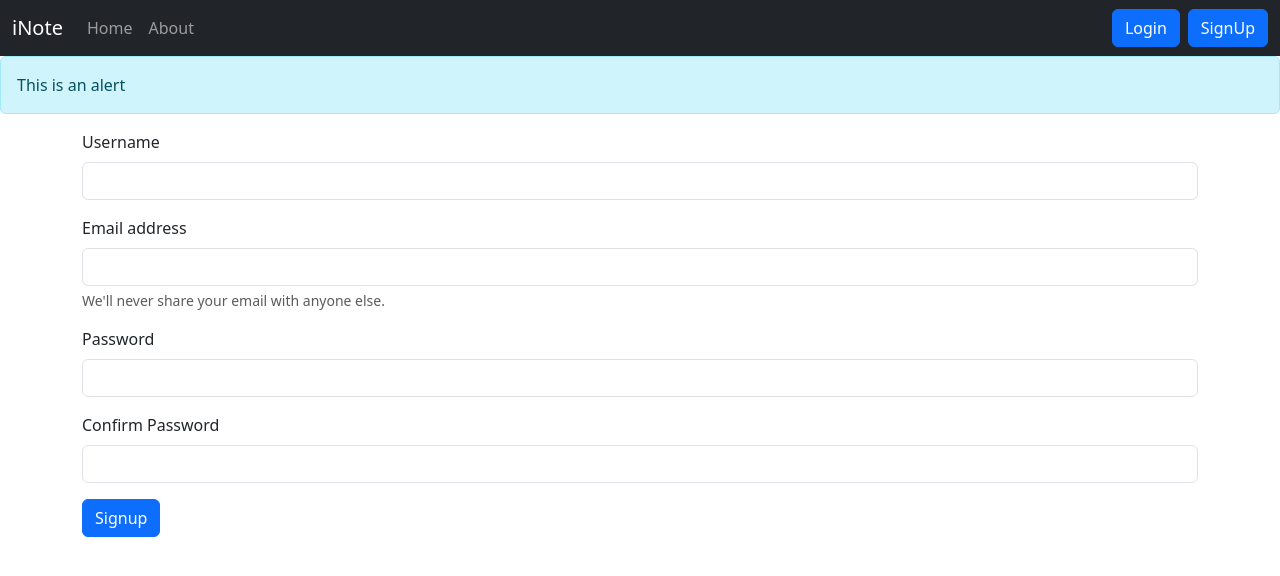
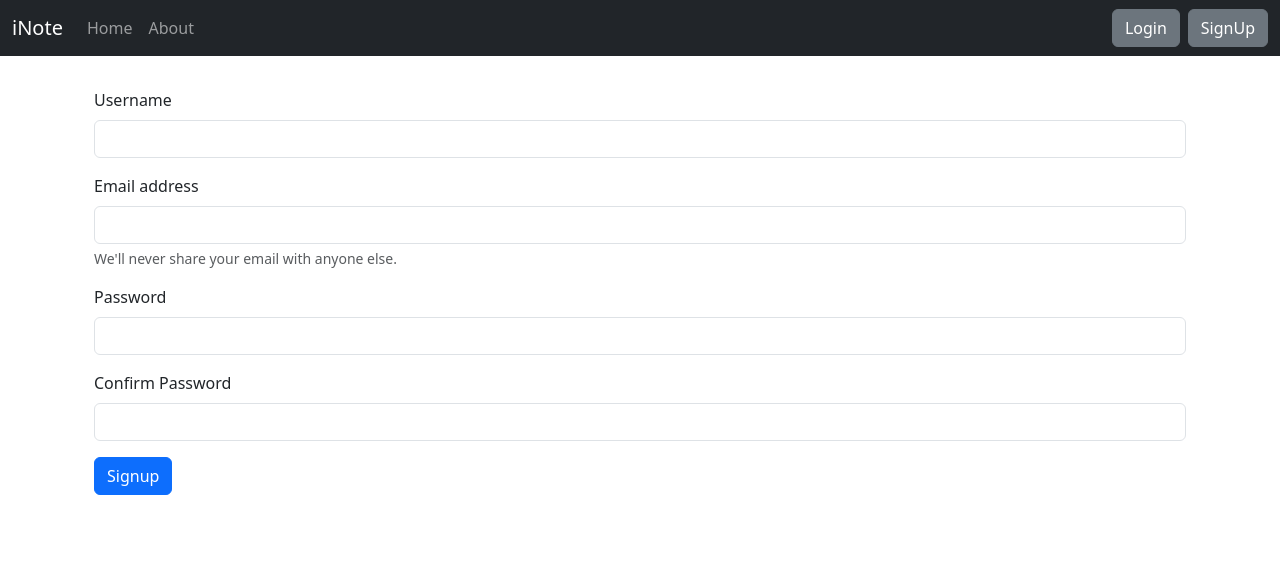
Before and after one commit to Prakhar0202/iNote, a React (Create React App) app: page /signup in a window 1280 px wide. Shown: the top 576 px of the page. Built offline with nearby package versions, Linux system fonts and the light colour scheme.

Commit message:
added alerts

```diff
--- a/src/App.js
+++ b/src/App.js
@@ -6,20 +6,31 @@ import { Route, BrowserRouter as Router, Routes } from "react-router-dom";
 import Alert from "./components/Alert";
 import Login from "./components/Login";
 import Signup from "./components/Signup";
+import { useState } from "react";
 
 function App() {
+  const [alert, setAlert] = useState(null);
+  const showAlert = (message, type) => {
+    setAlert({
+      msg: message,
+      type: type,
+    });
+    setTimeout(() => {
+      setAlert(null);
+    }, 1800);
+  };
   return (
     <>
     <NoteState>
       <Router>
         <Navbar />
-        <Alert message = 'This is an alert'/>
+        <Alert alert={alert}/>
         <div className="container">
         <Routes>
-          <Route path="/" element={<Home />}></Route>
+          <Route path="/" element={<Home showAlert={showAlert}/>}></Route>
           <Route path="/about" element={<About />}></Route>
-          <Route path="/login" element={<Login />}></Route>
-          <Route path="/signup" element={<Signup />}></Route>
+          <Route path="/login" element={<Login showAlert={showAlert}/>}></Route>
+          <Route path="/signup" element={<Signup showAlert={showAlert}/>}></Route>
 
         </Routes>
         </div>
--- a/src/components/AddNote.js
+++ b/src/components/AddNote.js
@@ -1,7 +1,7 @@
 import React, { useContext, useState } from "react";
 import noteContext from "../context/notes/noteContext";
 
-const AddNote = () => {
+const AddNote = (props) => {
   const context = useContext(noteContext);
   const { addNote } = context;
   const [note, setNote] = useState({ title: "", description: "", tag: "" });
@@ -9,6 +9,8 @@ const AddNote = () => {
     e.preventDefault();
     addNote(note.title, note.description, note.tag);
     setNote({title: "", description: "", tag: ""})
+    props.showAlert('Note Added Successfully', 'success')
+
   };
   const onChange = (e) => {
     setNote({ ...note, [e.target.name]: e.target.value });
@@ -16,7 +18,7 @@ const AddNote = () => {
 
   return (
     <div>
-      <div className="container my-3">
+      <div className="container my-5">
         <h2>Add a Note</h2>
 
         <form className="my-3 border border-dark rounded p-5">
--- a/src/components/Alert.js
+++ b/src/components/Alert.js
@@ -1,13 +1,32 @@
-import React from 'react'
+import React from "react";
 
 const Alert = (props) => {
+  const capitalize = (word) => {
+    if(word==='danger'){
+      word = 'error'
+    }
+    const lower = word.toLowerCase();
+    return lower.charAt(0).toUpperCase() + lower.slice(1);
+  };
+
   return (
-    <div>
-      <div className="alert alert-info alert-dismissible fade show" role="alert">
- {props.message}
-</div>
+    <div style={{ height: "40px" }}>
+      {props.alert && (
+        <div
+          className="alert alert-success alert-dismissible fade show fixed-top"
+          role="alert"
+        >
+          <strong>{capitalize(props.alert.type)}</strong> : {props.alert.msg}
+          <button
+            type="button"
+            className="btn-close"
+            data-bs-dismiss="alert"
+            aria-label="Close"
+          ></button>
+        </div>
+      )}
     </div>
-  )
-}
+  );
+};
 
-export default Alert
+export default Alert;
--- a/src/components/Home.js
+++ b/src/components/Home.js
@@ -1,9 +1,9 @@
 import Notes from "./Notes"
-const Home = () => {
-
+const Home = (props) => {
+  const {showAlert} = props
   return (
-    <div>
-    <Notes/>
+    <div className="container">
+    <Notes showAlert = {showAlert}/>
     </div>
   )
 }
--- a/src/components/Login.js
+++ b/src/components/Login.js
@@ -1,7 +1,7 @@
 import React, { useState } from "react";
 import {useNavigate } from "react-router-dom";
 
-const Login = () => {
+const Login = (props) => {
   const [credentials, setCredentials] = useState({ email: "", password: "" });
 let navigate = useNavigate();
   const handleSubmit = async (e) => {
@@ -22,16 +22,18 @@ let navigate = useNavigate();
     {
         localStorage.setItem('token',json.authtoken);
         navigate('/')
+        props.showAlert("LoggedIn Successfully", "success")
+
     }
     else{
-        alert("Invalid Credentials")
+      props.showAlert("Invalid Details", "danger")
     }
   };
   const onChange = (e) => {
     setCredentials({ ...credentials, [e.target.name]: e.target.value });
   };
   return (
-    <div>
+    <div className="container my-5">
       <form onSubmit={handleSubmit}>
         <div className="mb-3">
           <label htmlFor="email" className="form-label">
--- a/src/components/Navbar.js
+++ b/src/components/Navbar.js
@@ -6,7 +6,7 @@ const Navbar = () => {
 
   return (
 
-    <nav className="navbar navbar-dark navbar-expand-lg bg-dark ">
+    <nav className="navbar navbar-dark navbar-expand-lg bg-dark fixed-top mb-3">
     <div className="container-fluid">
       <Link className="navbar-brand" to="/">iNote</Link>
       <button className="navbar-toggler" type="button" data-bs-toggle="collapse" data-bs-target="#navbarSupportedContent" aria-controls="navbarSupportedContent" aria-expanded="false" aria-label="Toggle navigation">
@@ -22,8 +22,8 @@ const Navbar = () => {
           </li>
         </ul>
         <form className='d-flex' >
-  <Link className="btn btn-primary me-md-2" to="/login" type="button">Login</Link>
-  <Link className="btn btn-primary" to="/signup" type="button">SignUp</Link>
+  <Link className="btn btn-secondary me-md-2" to="/login" type="button">Login</Link>
+  <Link className="btn btn-secondary" to="/signup" type="button">SignUp</Link>
 </form>
       </div>
     </div>
--- a/src/components/Noteitem.js
+++ b/src/components/Noteitem.js
@@ -17,12 +17,15 @@ const Noteitem = (props) => {
           <i
             className="fa-solid fa-trash-can mx-2"
             style={{ color: "#9e07d5" }}
-            onClick={()=>{deleteNote(note._id)}}
+            onClick={()=>{deleteNote(note._id);
+            props.showAlert('Note Deleted Successfully', 'success')
+            }}
           ></i>
           <i
             className="fa-solid fa-file-pen mx-2"
             style={{ color: "#9e07d5" }}
-            onClick={()=>{updateNote(note)}}
+            onClick={()=>{updateNote(note);
+            }}
           ></i>
         </div>
       </div>
--- a/src/components/Notes.js
+++ b/src/components/Notes.js
@@ -3,7 +3,7 @@ import noteContext from "../context/notes/noteContext";
 import Noteitem from "./Noteitem";
 import AddNote from "./AddNote";
 
-const Notes = () => {
+const Notes = (props) => {
   const context = useContext(noteContext);
   const { notes, getNotes, editNote } = context;
 
@@ -35,6 +35,7 @@ const Notes = () => {
     // Perform update operation here, e.g., make an API call to update the note
     console.log("Updating note:", note);
     editNote(note.id, note.etitle, note.edescription, note.etag);
+    props.showAlert('Note Updated Successfully', 'success')
   };
 
   const onChange = (e) => {
@@ -43,7 +44,7 @@ const Notes = () => {
 
   return (
     <>
-      <AddNote />
+      <AddNote showAlert = {props.showAlert}/>
 
       <button
         type="button"
@@ -152,7 +153,7 @@ const Notes = () => {
             {notes.length === 0 && "No Notes to display"}
           </div>
           {notes.map((note) => (
-            <Noteitem key={note._id} updateNote={updateNote} note={note} />
+            <Noteitem key={note._id} updateNote={updateNote} note={note} showAlert={props.showAlert} />
           ))}
         </div>
       </div>
--- a/src/components/Signup.js
+++ b/src/components/Signup.js
@@ -1,7 +1,7 @@
 import React, { useState } from "react";
 import {useNavigate } from "react-router-dom";
 
-const Signup = () => {
+const Signup = (props) => {
   const [credentials, setCredentials] = useState({name: "", email: "", password: "", cpassword: ""});
   let navigate = useNavigate();
   const handleSubmit = async (e) => {
@@ -21,9 +21,11 @@ const Signup = () => {
         {
             localStorage.setItem('token',json.authtoken);
             navigate('/')
+            props.showAlert("Account created Successfully", "success")
+
         }
         else{
-            alert("Invalid Credentials")
+            props.showAlert("Invalid Credentials", "danger")
         }
   };
 
@@ -31,7 +33,7 @@ const Signup = () => {
     setCredentials({ ...credentials, [e.target.name]: e.target.value });
   };
   return (
-    <div>
+    <div  className="container my-5">
       <form onSubmit={handleSubmit}>
         <div className="mb-3">
           <label htmlFor="name" className="form-label">
```
